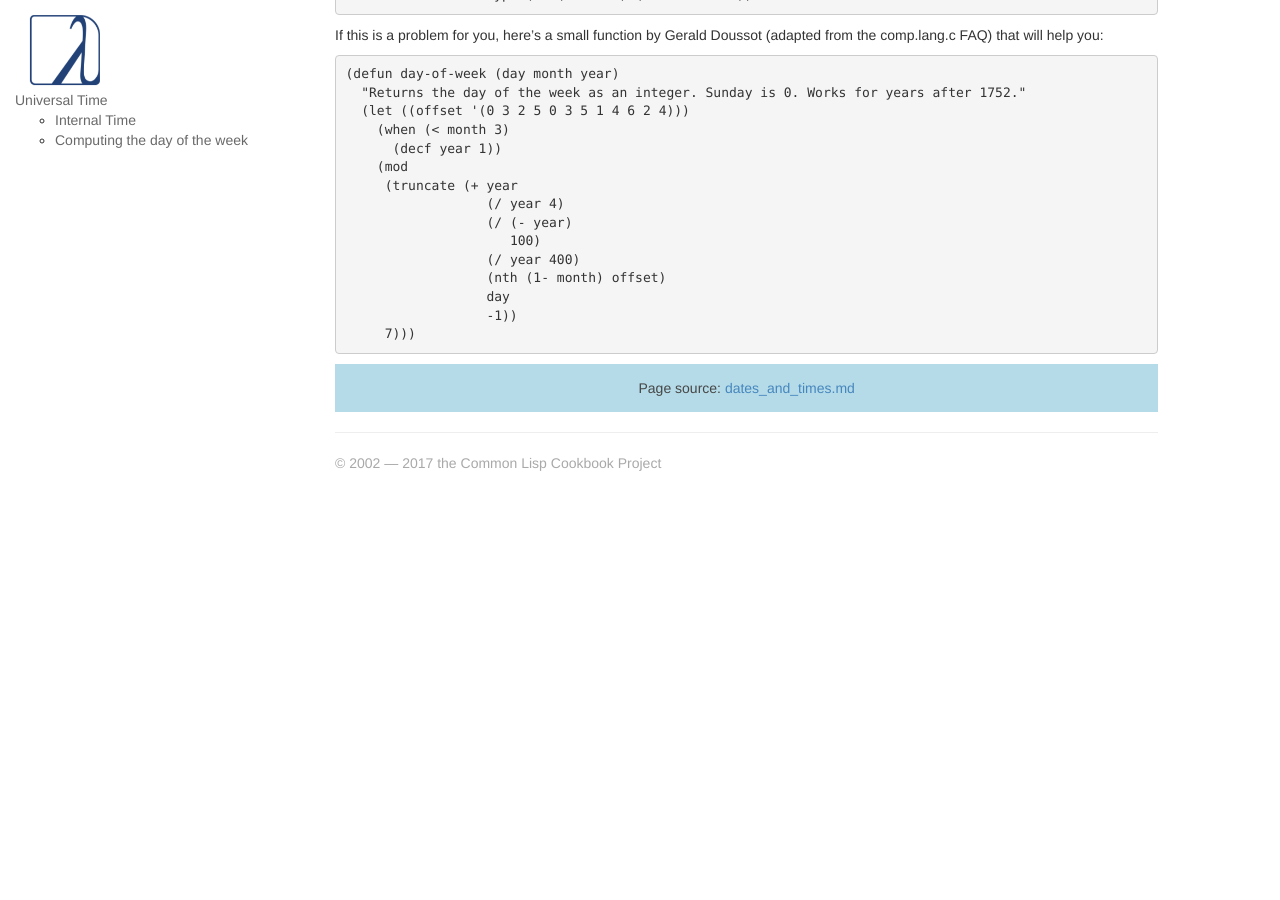
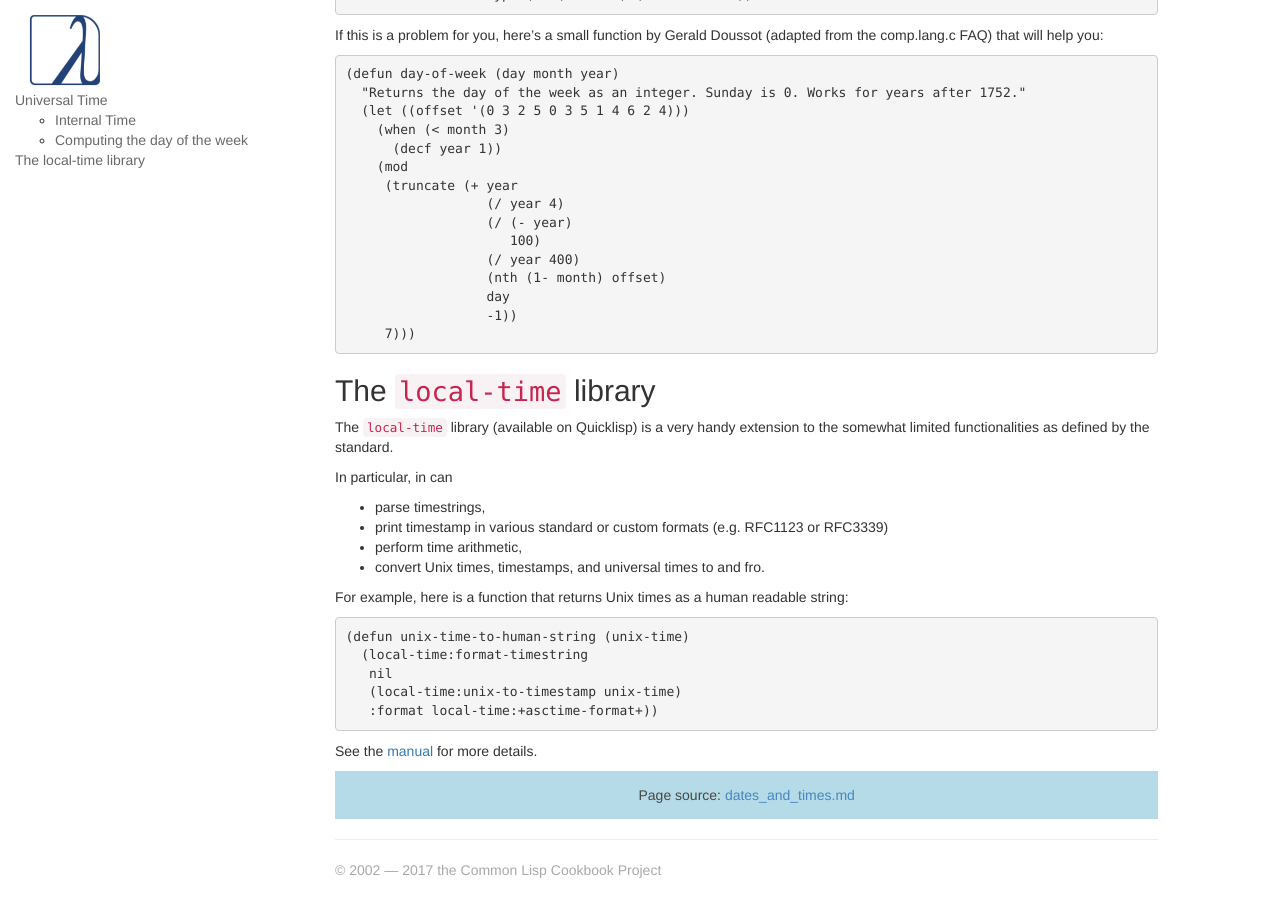
Before and after one commit to LispCookbook/cl-cookbook, a Jekyll site: the page built from dates_and_times.md, in a window 1280 px wide and 900 px high, scrolled down 3886 px. Built offline with Jekyll 4.4.1, drawn with Linux system fonts in a browser that asks for light colours; before the commit the page ends 4379 px from its top, so only the background shows below that.

Commit message:
dates_and_times: Add "local-time" section

```diff
--- a/dates_and_times.md
+++ b/dates_and_times.md
@@ -226,3 +226,27 @@ If this is a problem for you, here's a small function by Gerald Doussot (adapted
                   -1))
      7)))
 ~~~
+
+## The `local-time` library
+
+The `local-time` library (available on Quicklisp) is a very handy extension to
+the somewhat limited functionalities as defined by the standard.
+
+In particular, in can
+
+- parse timestrings,
+- print timestamp in various standard or custom formats (e.g. RFC1123 or RFC3339)
+- perform time arithmetic,
+- convert Unix times, timestamps, and universal times to and fro.
+
+For example, here is a function that returns Unix times as a human readable string:
+~~~lisp
+(defun unix-time-to-human-string (unix-time)
+  (local-time:format-timestring
+   nil
+   (local-time:unix-to-timestamp unix-time)
+   :format local-time:+asctime-format+))
+~~~
+
+See the [manual](https://common-lisp.net/project/local-time/manual.html) for
+more details.
```
